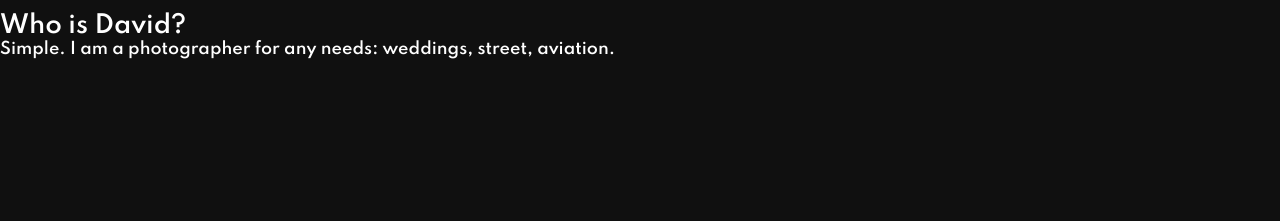
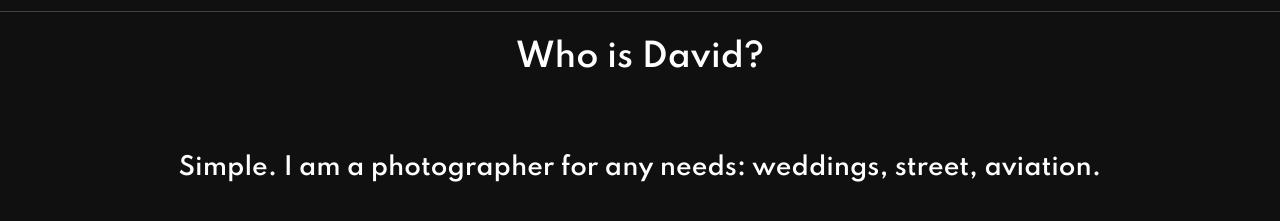
Before and after one commit to davcisneros0/node-photography, a website: page public/index.html in a window 1280 px wide. Shown: the part 956-1177 px from the top of the page. Before the commit the page ends 1015 px from the top, so only its background shows below. Drawn offline with nearby package versions, Linux system fonts and the light colour scheme.

Commit message:
Add CSS to personal statement section

```diff
--- a/public/stylesheets/style.css
+++ b/public/stylesheets/style.css
@@ -127,3 +127,27 @@ body {
         left: -400%;
     }
   }
+
+  #personal-statement {
+    border-top: 1px solid rgb(67, 67, 67);
+    color: white;
+    min-height: 40vh;
+  }
+
+  #personal-statement h2 {
+    text-align: center;
+    font-size: 2em;
+    margin-top: 2%;
+  }
+
+  #personal-statement-center {
+    display: flex;
+    flex-direction: row;
+    align-items: center;
+    justify-content: center;
+    margin: 5% 0;
+    padding: 1%;
+    width: 100%;
+    text-align: center;
+    font-size: 1.5em;
+  }
```
